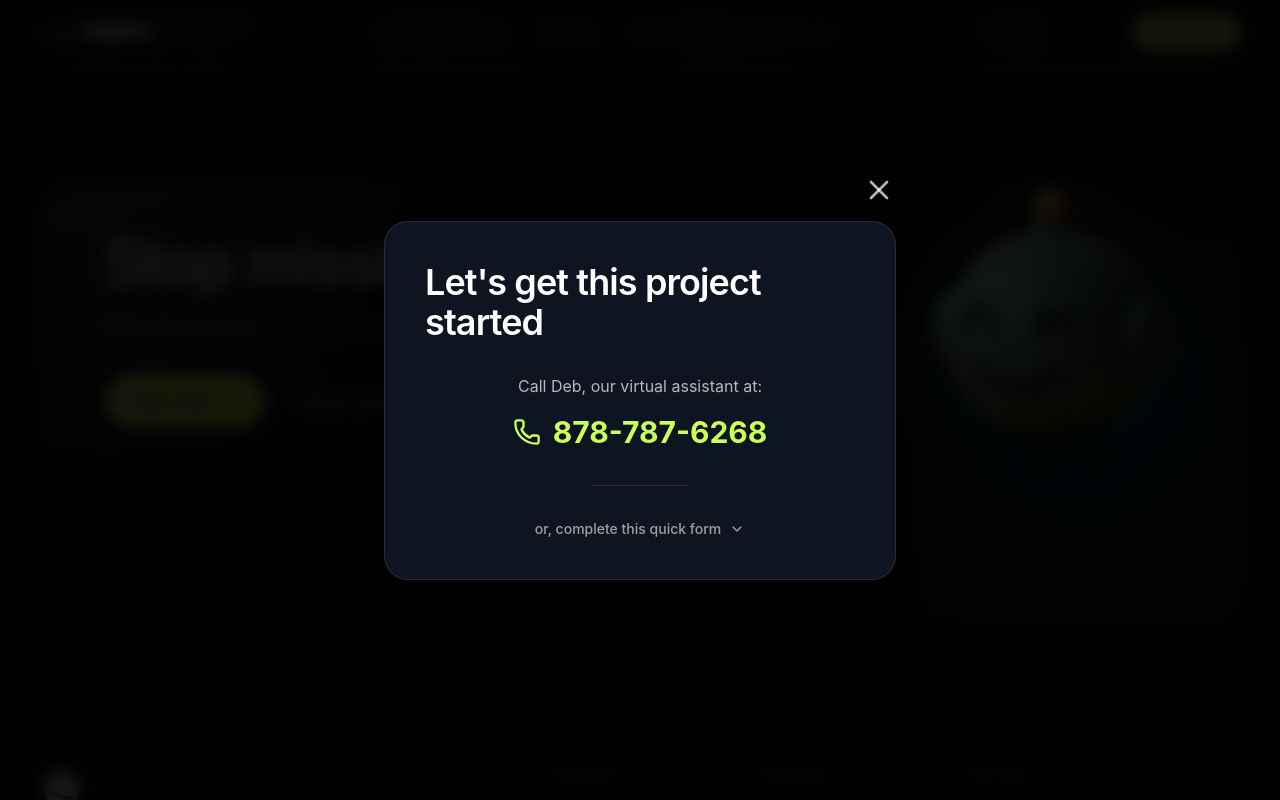
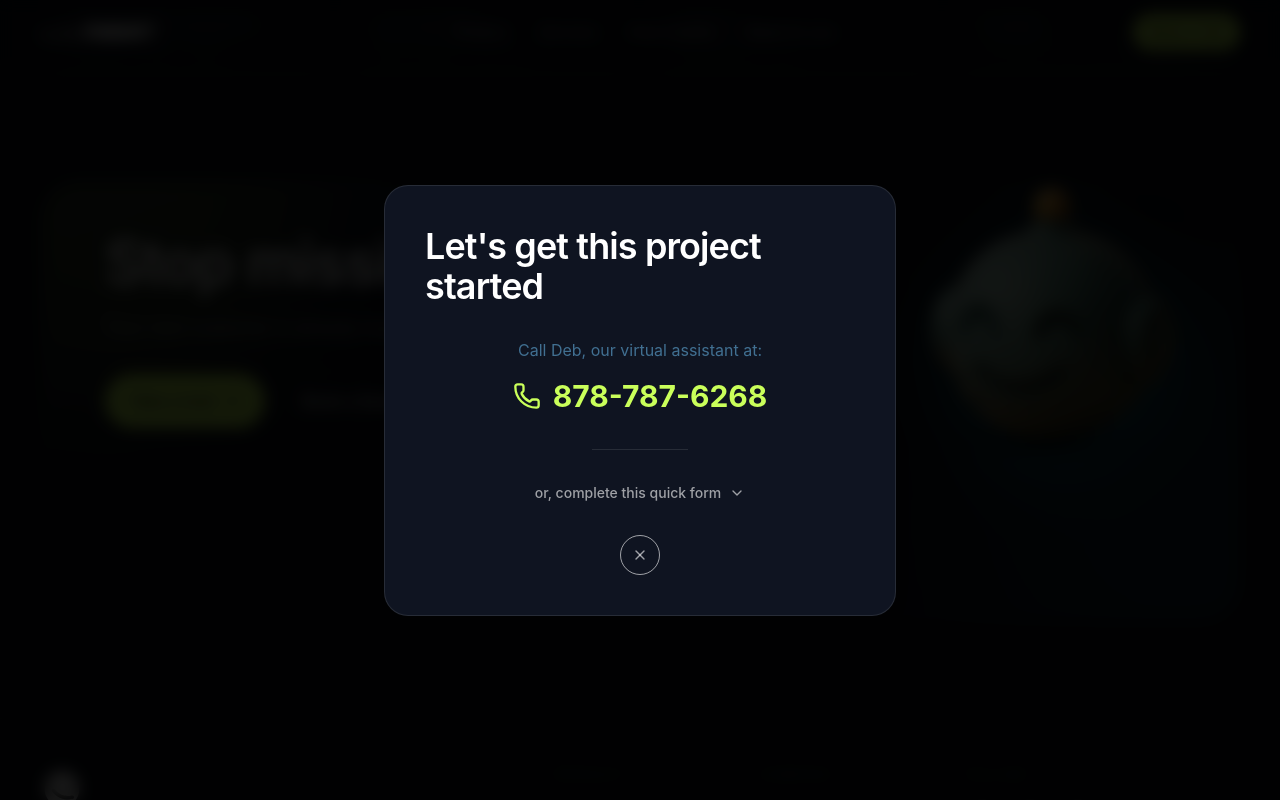
Before and after one commit to cuteROBOT-AI/connectrobot, a React (Vite) app: page / in a window 1280 px wide. Both pictures are taken after a click on the button "Book a Demo". Shown: the part 2899-3699 px from the top of the page. Built offline with nearby package versions, Linux system fonts and the light colour scheme.

Commit message:
Update files from Figma Make

```diff
--- a/src/app/components/contact-modal.tsx
+++ b/src/app/components/contact-modal.tsx
@@ -81,14 +81,6 @@ export function ContactModal({ isOpen, onClose }: ContactModalProps) {
         className="relative w-full max-w-lg mx-4 bg-[#0f1421] border border-white/10 rounded-3xl shadow-2xl"
         onClick={(e) => e.stopPropagation()}
       >
-        <button
-          onClick={onClose}
-          className="absolute -top-12 right-0 text-white/70 hover:text-white transition-colors"
-          aria-label="Close"
-        >
-          <X size={32} />
-        </button>
-
         <div className="p-8 lg:p-10">
           {isSuccess ? (
             <div className="text-center py-8">
@@ -119,7 +111,7 @@ export function ContactModal({ isOpen, onClose }: ContactModalProps) {
                 </a>
               ) : (
                 <div className="mt-8 text-center">
-                  <p className="text-white/70 text-base mb-4">
+                  <p className="text-white/ text-base mb-4 text-[#417092]">
                     Call Deb, our virtual assistant at:
                   </p>
                   <a
@@ -220,6 +212,13 @@ export function ContactModal({ isOpen, onClose }: ContactModalProps) {
               )}
             </>
           )}
+
+          <button
+            onClick={onClose}
+            className="mt-8 flex items-center justify-center mx-auto w-10 h-10 rounded-full border border-white/60 text-white/60 hover:text-white hover:border-white transition-colors"
+          >
+            <X size={16} />
+          </button>
         </div>
       </div>
     </div>
```
